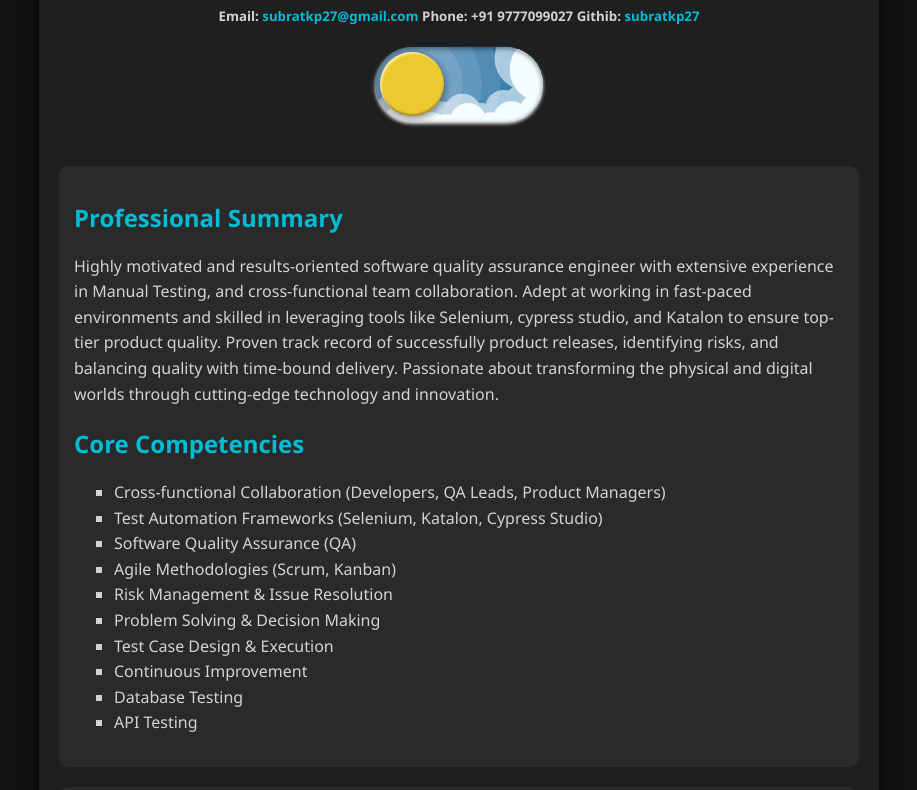
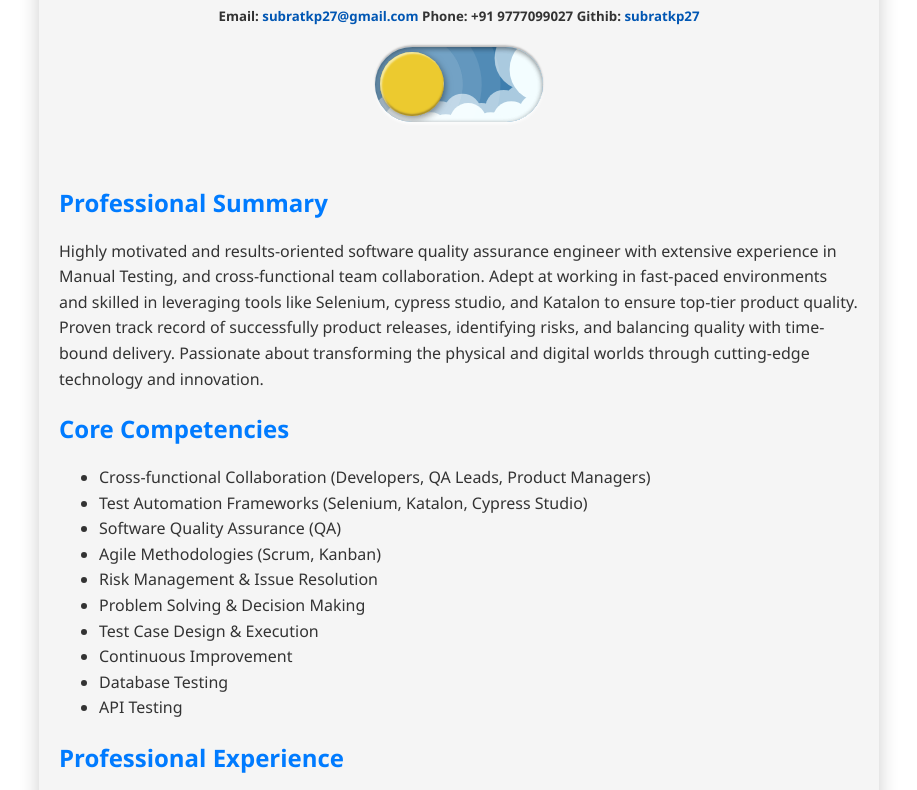
Before and after one commit to Subrat-Pradhan/Subrat-Pradhan.github.io, a plain HTML site: page index.html in a window 1280 px wide. Shown: the part 120-910 px from the top of the page, without its empty margins (181-1098 px from the left). Drawn offline with Linux system fonts and the light colour scheme.

Commit message:
toggle_to_switch_theme

```diff
--- a/index.html
+++ b/index.html
@@ -5,64 +5,69 @@
   <meta name="viewport" content="width=device-width, initial-scale=1.0">
   <title>My Resume</title>
   <style>
+    /* Light theme variables */
+    :root {
+      --background-color: #ffffff;
+      --text-color: #333333;
+      --section-bg: #f5f5f5;
+      --heading-color: #007bff;
+      --link-color: #0056b3;
+    }
+
+    /* Dark theme variables */
+    :root[data-theme="dark"] {
+      --background-color: #121212;
+      --text-color: #ffffff;
+      --section-bg: #1f1f1f;
+      --heading-color: #00bcd4;
+      --link-color: #80deea;
+    }
+
     body {
       font-family: 'Segoe UI', Tahoma, Geneva, Verdana, sans-serif;
       margin: 0;
       padding: 20px;
-      background-color: #121212;
-      color: #d3d3d3;
+      background-color: var(--background-color);
+      color: var(--text-color);
+      transition: all 0.3s ease;
     }
 
     .container {
       max-width: 800px;
       margin: auto;
-      background-color: #1f1f1f;
+      background-color: var(--section-bg);
       padding: 20px;
       border-radius: 10px;
-      box-shadow: 0 0 20px rgba(0, 0, 0, 0.7);
-      transition: transform 0.3s ease-in-out, background-color 0.3s ease-in-out;
+      box-shadow: 0 0 20px rgba(0, 0, 0, 0.2);
+      transition: all 0.3s ease;
+    }
+
+    h1, h2, h3 {
+      color: var(--heading-color);
+    }
+
+    a {
+      color: var(--link-color);
+      text-decoration: none;
+      transition: color 0.3s ease;
+    }
+
+    .section {
+      background-color: var(--section-bg);
+      transition: all 0.3s ease;
     }
 
     .container:hover {
       transform: scale(1.02);
-      background-color: #292929;
-    }
-
-    h1,
-    h2,
-    h3 {
-      color: #00bcd4;
-    }
-
-    .section {
-      margin-bottom: 20px;
-      padding: 15px;
-      border-radius: 10px;
-      background-color: #2a2a2a;
-      transition: background-color 0.3s ease-in-out;
+      background-color: var(--section-bg);
     }
 
     .section:hover {
-      background-color: #353535;
+      background-color: var(--section-bg);
     }
 
-    p,
-    ul {
+    p, ul {
       line-height: 1.6;
-    }
-
-    a {
-      color: #00bcd4;
-      text-decoration: none;
-      transition: color 0.3s ease-in-out;
-    }
-
-    a:hover {
-      color: #80deea;
-    }
-
-    .section ul {
-      list-style-type: square;
     }
 
     .center {
@@ -79,8 +84,7 @@
       }
     }
 
-    .container,
-    .section {
+    .container, .section {
       animation: fadeIn 1s ease-in-out;
     }
 
@@ -431,47 +435,33 @@
     </div>
   </div>
   <script>
-    // IIFE for better scoping and performance
-    (function () {
+    (function() {
       // Cache DOM elements
       const root = document.documentElement;
       const themeSwitch = document.querySelector('.theme-switch__checkbox');
-      const themeIcon = document.querySelector('.theme-toggle-icon');
 
-      // Theme configuration
-      const THEMES = {
-        LIGHT: 'light',
-        DARK: 'dark',
-        ICONS: {
-          light: '',
-          dark: ''
+      // Theme toggle handler
+      function toggleTheme() {
+        if (themeSwitch.checked) {
+          // Dark theme
+          root.style.setProperty('--background-color', '#121212');
+          root.style.setProperty('--text-color', '#ffffff');
+          root.style.setProperty('--section-bg', '#1f1f1f');
+          root.style.setProperty('--heading-color', '#00bcd4');
+        } else {
+          // Light theme
+          root.style.setProperty('--background-color', '#ffffff');
+          root.style.setProperty('--text-color', '#333333');
+          root.style.setProperty('--section-bg', '#f5f5f5');
+          root.style.setProperty('--heading-color', '#007bff');
         }
-      };
+      }
+
+      // Event listener for theme switch
+      themeSwitch.addEventListener('change', toggleTheme);
 
       // Initialize theme
-      function initTheme() {
-        const savedTheme = localStorage.getItem('theme') || THEMES.LIGHT;
-        applyTheme(savedTheme);
-      }
-
-      // Apply theme changes
-      function applyTheme(theme) {
-        root.setAttribute('data-theme', theme);
-        themeIcon.textContent = THEMES.ICONS[theme];
-        themeSwitch.checked = theme === THEMES.DARK;
-        localStorage.setItem('theme', theme);
-      }
-
-      // Event listener with debounce for performance
-      themeSwitch.addEventListener('change', () => {
-        const newTheme = themeSwitch.checked ? THEMES.DARK : THEMES.LIGHT;
-        applyTheme(newTheme);
-      }, {
-        passive: true
-      });
-
-      // Initialize on load
-      initTheme();
+      toggleTheme();
     })();
   </script>
 </body>
```
